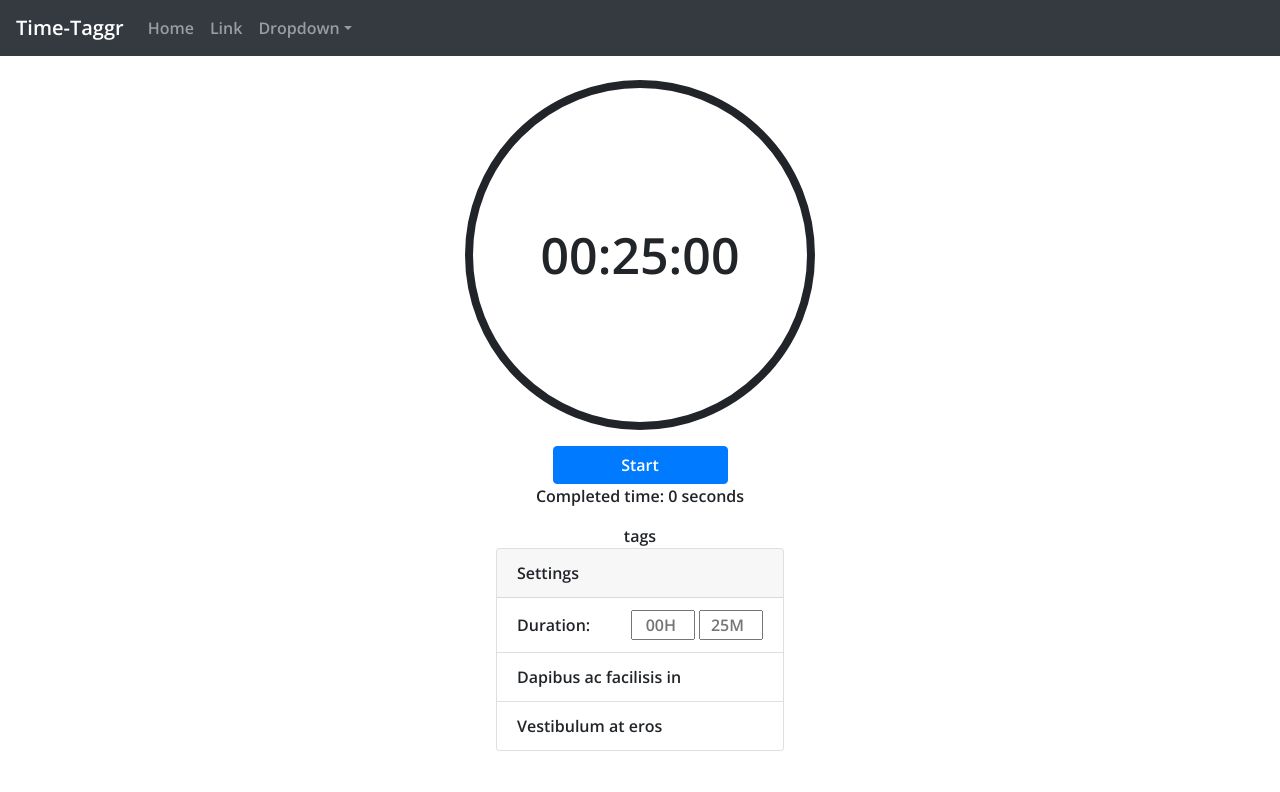
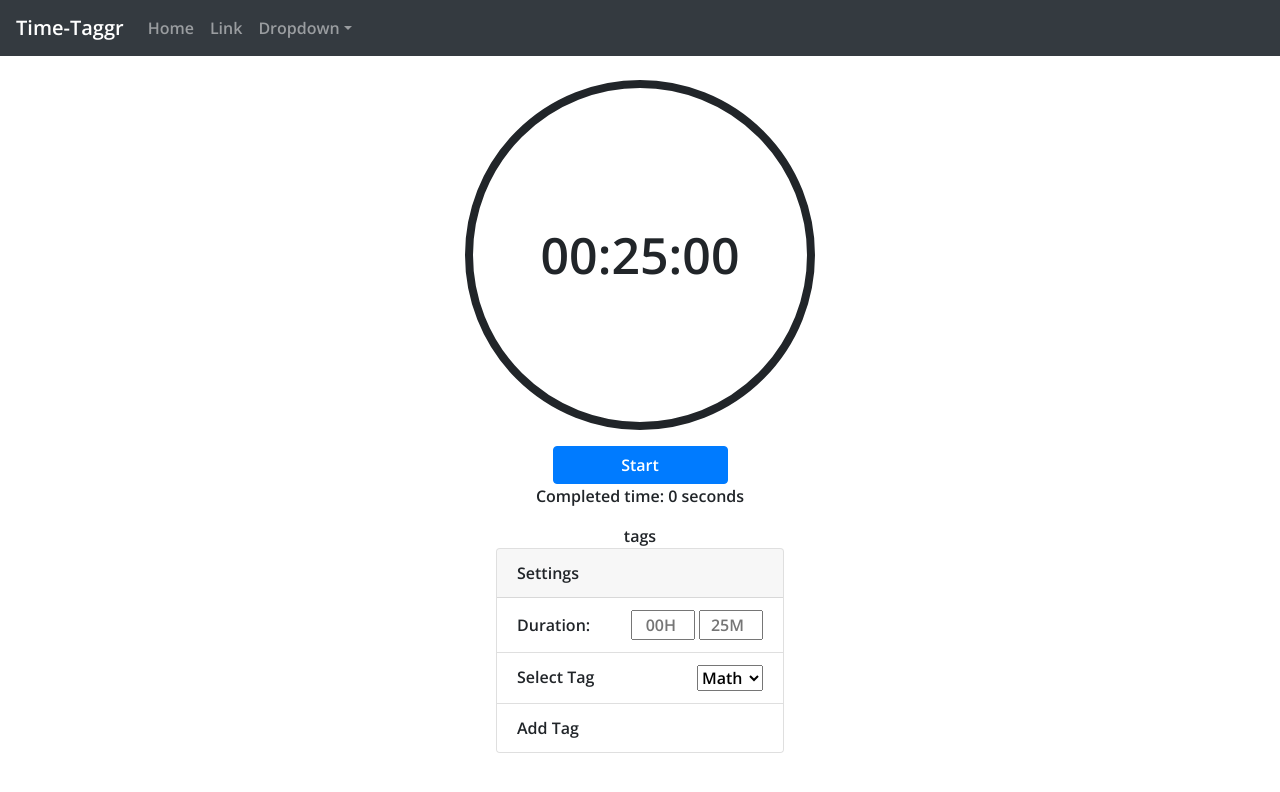
Before and after one commit to ericmiranda7/time-taggr, a React (Create React App) app: page / in a window 1280 px wide. Shown: the top 792 px of the page. Built offline with nearby package versions, Linux system fonts and the light colour scheme.

Commit message:
add tags settings skeleton

```diff
--- a/src/components/DurationForm.js
+++ /dev/null
@@ -1,40 +0,0 @@
-import { useSelector, useDispatch } from 'react-redux'
-import { setTimer } from '../reducers/timerReducer'
-
-const styles = {
-  duration: {
-    width: '4em',
-    textAlign: 'right'
-  }
-}
-
-const DurationForm = () => {
-  const timer = useSelector(state => state)
-  const dispatch = useDispatch()
-
-  const hoursChangeHandler = (event) => {
-    const duration = Number(event.target.value) * 60 + Number(timer.minutes)
-    dispatch(setTimer(duration))
-  }
-
-  const minutesChangeHandler = (event) => {
-    const duration = Number(event.target.value) + (Number(timer.hours) * 60)
-
-    if (event.target.value > 59) {
-      event.target.value = ''
-    }
-    dispatch(setTimer(duration))
-  }
-
-  return (
-    <div className="d-flex justify-content-end">
-      <span className="d-inline-flex flex-grow-1" style={{alignItems: 'center'}} >Duration:</span>
-      <div className="">
-        <input className="mr-1" type="number" onChange={hoursChangeHandler} style={styles.duration} name="hours" placeholder={timer.hours + 'H'} />
-        <input type="number" onChange={minutesChangeHandler} style={styles.duration} name="minutes" placeholder={timer.minutes + 'M'} />
-      </div>
-    </div>
-  )
-}
-
-export default DurationForm
--- a/src/components/Settings.js
+++ b/src/components/Settings.js
@@ -1,5 +1,54 @@
 import { Card, ListGroup } from 'react-bootstrap'
-import DurationForm from './DurationForm'
+import { useSelector, useDispatch } from 'react-redux'
+import { setTimer } from '../reducers/timerReducer'
+
+const styles = {
+  duration: {
+    width: '4em',
+    textAlign: 'right'
+  }
+}
+
+const DurationForm = () => {
+  const timer = useSelector(state => state)
+  const dispatch = useDispatch()
+
+  const hoursChangeHandler = (event) => {
+    const duration = Number(event.target.value) * 60 + Number(timer.minutes)
+    dispatch(setTimer(duration))
+  }
+
+  const minutesChangeHandler = (event) => {
+    const duration = Number(event.target.value) + (Number(timer.hours) * 60)
+
+    if (event.target.value > 59) {
+      event.target.value = ''
+    }
+    dispatch(setTimer(duration))
+  }
+
+  return (
+    <div className="d-flex justify-content-end">
+      <span className="d-inline-flex flex-grow-1" style={{alignItems: 'center'}} >Duration:</span>
+      <div className="">
+        <input className="mr-1" type="number" onChange={hoursChangeHandler} style={styles.duration} name="hours" placeholder={timer.hours + 'H'} />
+        <input type="number" onChange={minutesChangeHandler} style={styles.duration} name="minutes" placeholder={timer.minutes + 'M'} />
+      </div>
+    </div>
+  )
+}
+
+const TagSelect = () => {
+  return (
+    <div className="d-flex">
+      <span className="flex-grow-1">Select Tag</span>
+      <select>
+        <option value="Math">Math</option>
+        <option value="Study">Study</option>
+      </select>
+    </div>
+  )
+}
 
 const Settings = () => {
   return (
@@ -10,8 +59,10 @@ const Settings = () => {
           <ListGroup.Item>
             <DurationForm />
           </ListGroup.Item>
-          <ListGroup.Item>Dapibus ac facilisis in</ListGroup.Item>
-          <ListGroup.Item>Vestibulum at eros</ListGroup.Item>
+          <ListGroup.Item>
+            <TagSelect />
+          </ListGroup.Item>
+          <ListGroup.Item>Add Tag</ListGroup.Item>
         </ListGroup>
       </Card>
     </div>
```
